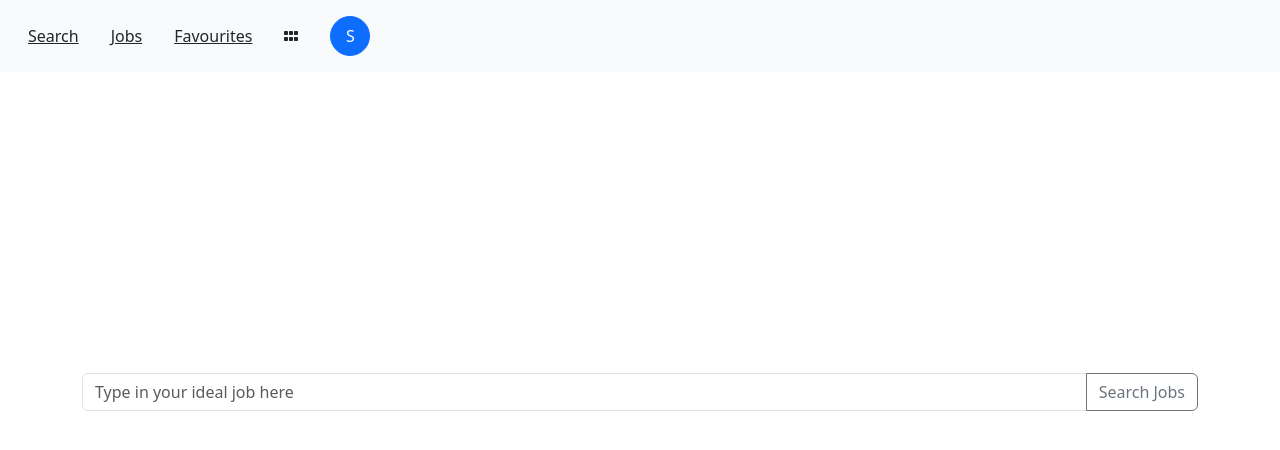
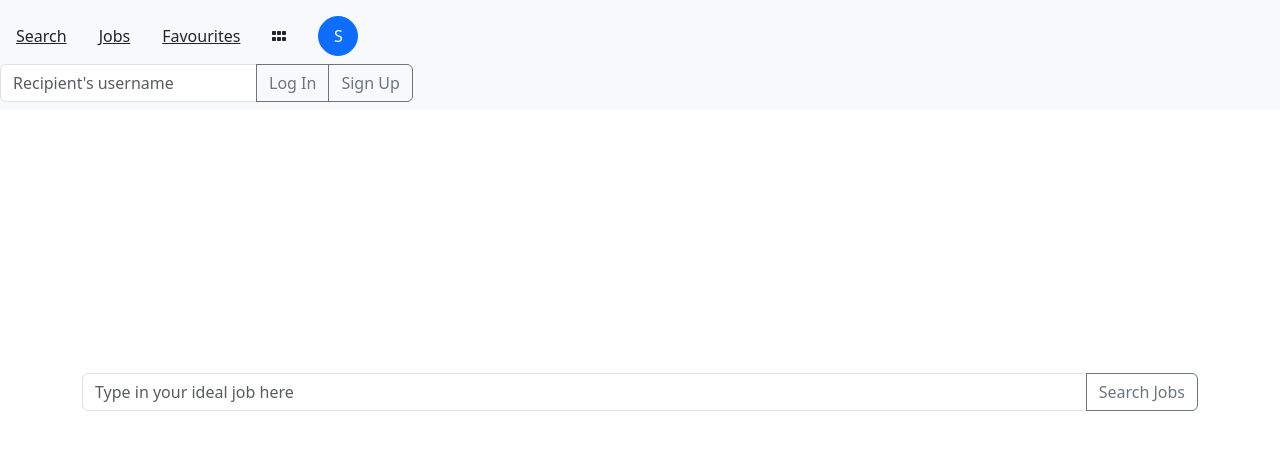
Before and after one commit to ShakaLondon/M7D1-13SEPT, a React (Create React App) app in the folder job-search-app/: page /Search in a window 1280 px wide. Shown: the top 450 px of the page. Built offline with nearby package versions, Linux system fonts and the light colour scheme.

Commit message:
Update Navbar.jsx

```diff
--- a/job-search-app/src/Components/Navbar.jsx
+++ b/job-search-app/src/Components/Navbar.jsx
@@ -1,13 +1,13 @@
 import React, { useState } from 'react';
-import { Navbar, Container, NavDropdown, Nav, Button } from 'react-bootstrap'
+import { Navbar, Container, NavDropdown, Nav, Button, Dropdown, DropdownButton, InputGroup, FormControl } from 'react-bootstrap'
 import { FontAwesomeIcon } from '@fortawesome/react-fontawesome'
 import { faGripHorizontal } from '@fortawesome/free-solid-svg-icons'
 import { withRouter, Redirect, Link, useLocation } from 'react-router-dom';
 
 function NavJobs(props) {
   return (
-    <Navbar bg="light" expand="lg" className="fixed-top">
-      <Container fluid className="mx-0 d-flex justify-content-between">
+    <Navbar bg="light" expand="lg" className="fixed-top d-block">
+      <Container fluid className="mx-0 d-flex justify-content-between px-0" style={{ width: "100%" }}>
         {/* <Navbar.Brand href="#home">React-Bootstrap</Navbar.Brand> */}
         <Navbar.Toggle aria-controls="basic-navbar-nav" />
         <Navbar.Collapse id="basic-navbar-nav">
@@ -26,7 +26,44 @@ function NavJobs(props) {
             <Link className="text-dark font-weight-bold px-3" to="/Favourites">Favourites</Link>
             {/* <Nav.Link href="#link" className="text-dark font-weight-bold">Images</Nav.Link> */}
             <Nav.Link href="#link" className="text-dark font-weight-bold px-3"><FontAwesomeIcon icon={faGripHorizontal}/></Nav.Link>
-            <Nav.Link href="#link" className="text-dark font-weight-bold px-3"><Button className="btn btn-primary btn-circle btn-md">S</Button></Nav.Link>
+            <Nav.Link href="#link" className="text-dark font-weight-bold px-3">
+              <Button className="btn btn-primary btn-circle btn-md">S</Button>
+              </Nav.Link>
+
+          </Nav>
+        </Navbar.Collapse>
+      </Container>
+      <Container fluid className="mx-0 d-flex justify-content-between px-0">
+        {/* <Navbar.Brand href="#home">React-Bootstrap</Navbar.Brand> */}
+        <Navbar.Toggle aria-controls="basic-navbar-nav" />
+        <Navbar.Collapse id="basic-navbar-nav">
+          {/* <Nav className="ml-0 d-inline-flex">
+            <Link to="/Search" className="text-dark font-weight-bold px-3">Search</Link>
+            <Link to="/Company" className="text-dark font-weight-bold px-3">Jobs</Link> */}
+            {/* <NavDropdown title="Dropdown" id="basic-nav-dropdown" className="text-dark font-weight-bold">
+              <NavDropdown.Item href="#action/3.1">Action</NavDropdown.Item>
+              <NavDropdown.Item href="#action/3.2">Another action</NavDropdown.Item>
+              <NavDropdown.Item href="#action/3.3">Something</NavDropdown.Item>
+              <NavDropdown.Divider />
+              <NavDropdown.Item href="#action/3.4">Separated link</NavDropdown.Item>
+            </NavDropdown> */}
+          {/* </Nav> */}
+          <Nav className="ml-auto mr-0 d-inline-flex align-items-center">
+          <InputGroup>
+            <FormControl
+              placeholder="Recipient's username"
+              aria-label="Recipient's username with two button addons"
+
+            />
+            <Button variant="outline-secondary rounded-0">Log In</Button>
+            <Button variant="outline-secondary rounded-right">Sign Up</Button>
+          </InputGroup>
+            {/* <Nav.Link href="#link" className="text-dark font-weight-bold">Images</Nav.Link> */}
+
+            {/* <Nav.Link href="#link" className="text-dark font-weight-bold pl-3">
+              <Button className="btn btn-primary px-3 mx-2">Log In</Button>
+              <Button className="btn btn-primary px-3 mx-2">Sign Up</Button>
+              </Nav.Link> */}
 
           </Nav>
         </Navbar.Collapse>
```
